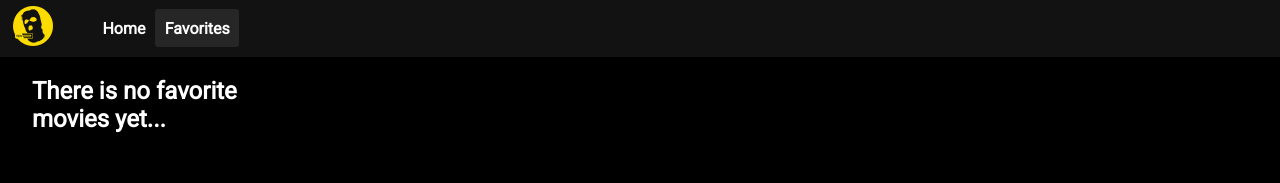
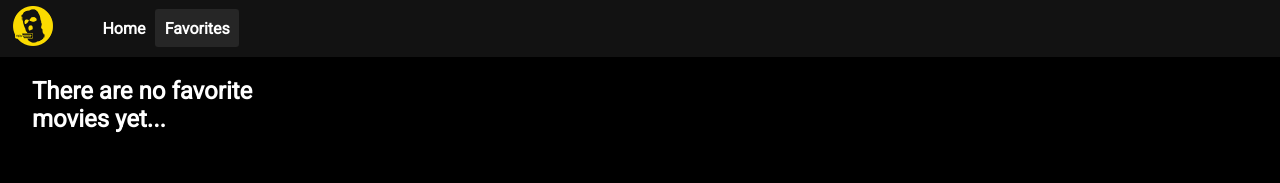
Before and after one commit to nicoprten/np-imdb-movies-app, a React (Create React App) app: page /favs in a window 1280 px wide. Shown: the top 183 px of the page. Built offline with nearby package versions, Linux system fonts and the light colour scheme.

Commit message:
Final details, function button plus in movie detail

```diff
--- a/src/components/Favorites/Favorites.jsx
+++ b/src/components/Favorites/Favorites.jsx
@@ -16,7 +16,7 @@ function Favorites({moviesFavs, getMovieDetail}){
                     </Link>
                  </div>
                 )
-                : <h2>There is no favorite movies yet...</h2>
+                : <h2>There are no favorite movies yet...</h2>
             }
         </div>
 
--- a/src/components/SearchMovie/SearchMovie.jsx
+++ b/src/components/SearchMovie/SearchMovie.jsx
@@ -31,7 +31,7 @@ function SearchMovie(props){
                             View detail
                         </Link>
                     </div>
-                ) : <h2>Película no encontrada</h2>}
+                ) : <h2>Movie not found</h2>}
             </div>
         </>
     )
```
